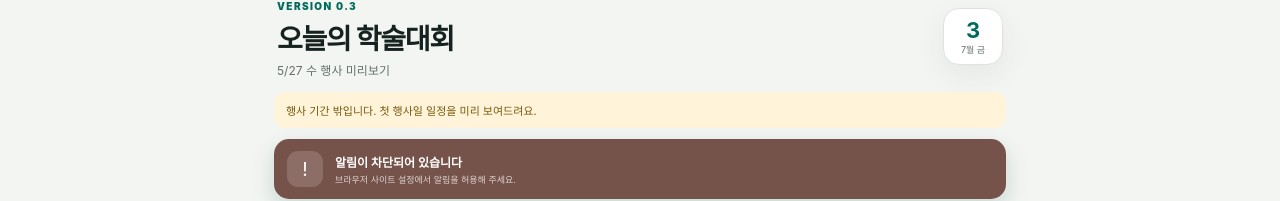
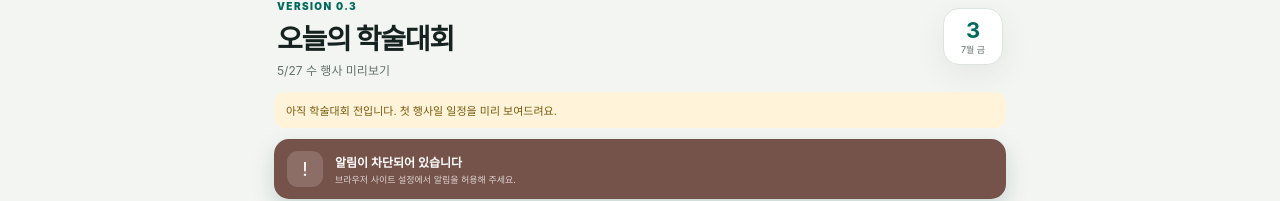
Before and after one commit to skim0130/KSNVE-Conference-app, a Next.js app: page / in a window 1280 px wide. Shown: the part 107-308 px from the top of the page. Built offline with nearby package versions, Linux system fonts and the light colour scheme.

Commit message:
Refine pre-conference dashboard message

```diff
--- a/app/page.tsx
+++ b/app/page.tsx
@@ -100,7 +100,7 @@ export default function Home() {
   return <main className="shell app-shell"><Header/>
     {tab === 'today' && <section className="today-dashboard">
       <div className="today-greeting"><div><span>VERSION 0.3</span><h1>오늘의 학술대회</h1><p>{isConferenceDay ? `${dayLabel(today)} 일정` : `${dayLabel(dashboardDate)} 행사 미리보기`}</p></div><div className="today-date"><b>{Number(today.slice(8, 10))}</b><span>{new Date(`${today}T00:00:00+09:00`).toLocaleDateString('ko-KR', { timeZone: 'Asia/Seoul', month: 'short', weekday: 'short' })}</span></div></div>
-      {!isConferenceDay && <div className="preview-banner">행사 기간 밖입니다. 첫 행사일 일정을 미리 보여드려요.</div>}
+      {!isConferenceDay && <div className="preview-banner">아직 학술대회 전입니다. 첫 행사일 일정을 미리 보여드려요.</div>}
       <NotificationManager favoriteIds={saved}/>
       <div className="dashboard-section"><div className="dashboard-heading"><div><span>NOW & NEXT</span><h2>{isConferenceDay ? '오늘의 세션' : '예정 세션'}</h2></div><button onClick={() => changeTab('program')}>전체 보기</button></div><div className="dashboard-sessions">{dashboardSessions.slice(0, 3).map((session) => <SessionCard key={session.id} session={session} paperCount={papers.filter((paper) => paper.sessionId === session.id).length}/>)}</div></div>
       <div className="dashboard-section"><div className="dashboard-heading"><div><span>UPCOMING</span><h2>다가오는 일정</h2></div></div><div className="upcoming-list">{dashboardSessions.slice(0, 4).map((session) => <Link href={`/sessions/${session.id}`} key={session.id}><time>{session.time.split('~')[0]}</time><div><b>{session.title}</b><small>{session.venue}</small></div><span>›</span></Link>)}</div></div>
```
